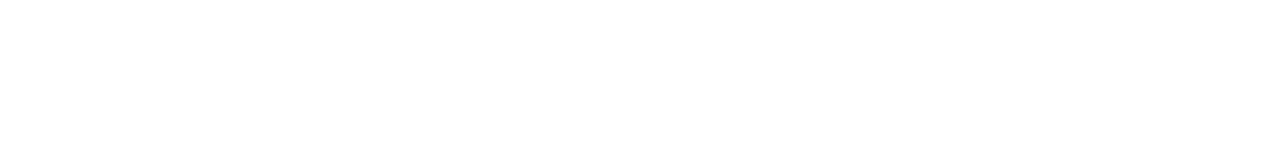
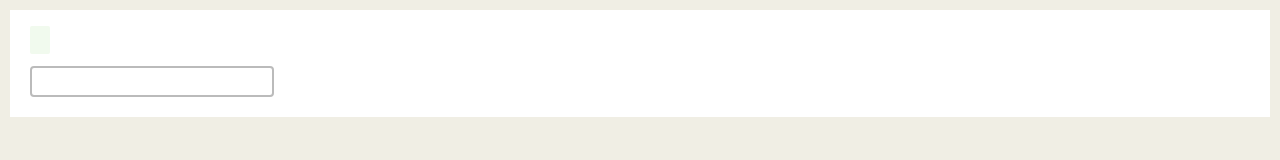
Before and after one commit to michaellaszlo/mikelib, a plain HTML site: page index.html in a window 1280 px wide. Drawn offline with Linux system fonts and the light colour scheme.

Commit message:
Demo make and makeUnselectable

```diff
--- a/css/demo_mikelib.css
+++ b/css/demo_mikelib.css
@@ -2,6 +2,7 @@
   box-sizing: border-box;
   margin: 0;
   padding: 0;
+  font-family: sans-serif;
 }
 
 .unselectable {
@@ -13,3 +14,29 @@
   -ms-user-select: none;
   user-select: none;
 }
+
+body {
+  background: #f0eee4;
+}
+
+#wrapper {
+  margin: 10px;
+  padding: 20px;
+  background: #fff;
+}
+
+.display {
+  font-size: 18px;
+  padding: 4px 10px;
+  border-radius: 2px;
+  background: #f1faee;
+}
+
+input {
+  font-size: 18px;
+  outline: none;
+  margin-top: 15px;
+  padding: 3px 4px;
+  border: 2px solid #bbb;
+  border-radius: 4px;
+}
--- a/js/demo_mikelib.js
+++ b/js/demo_mikelib.js
@@ -1,6 +1,12 @@
-var Skeleton = (function () {
+var Demo = (function () {
 
   function load() {
+    var wrapper = M.make('div', { id: 'wrapper', parent: document.body }),
+        display = M.make('span', { className: 'display', parent: wrapper }),
+        input;
+    M.make('br', { parent: wrapper });
+    input = M.make('input', { className: 'phrase', parent: wrapper });
+    M.makeUnselectable(document.body);
   }
 
   return {
@@ -8,4 +14,4 @@ var Skeleton = (function () {
   };
 })();
 
-window.onload = Skeleton.load;
+onload = Demo.load;
```
Also changed, not shown: 1 other file.
